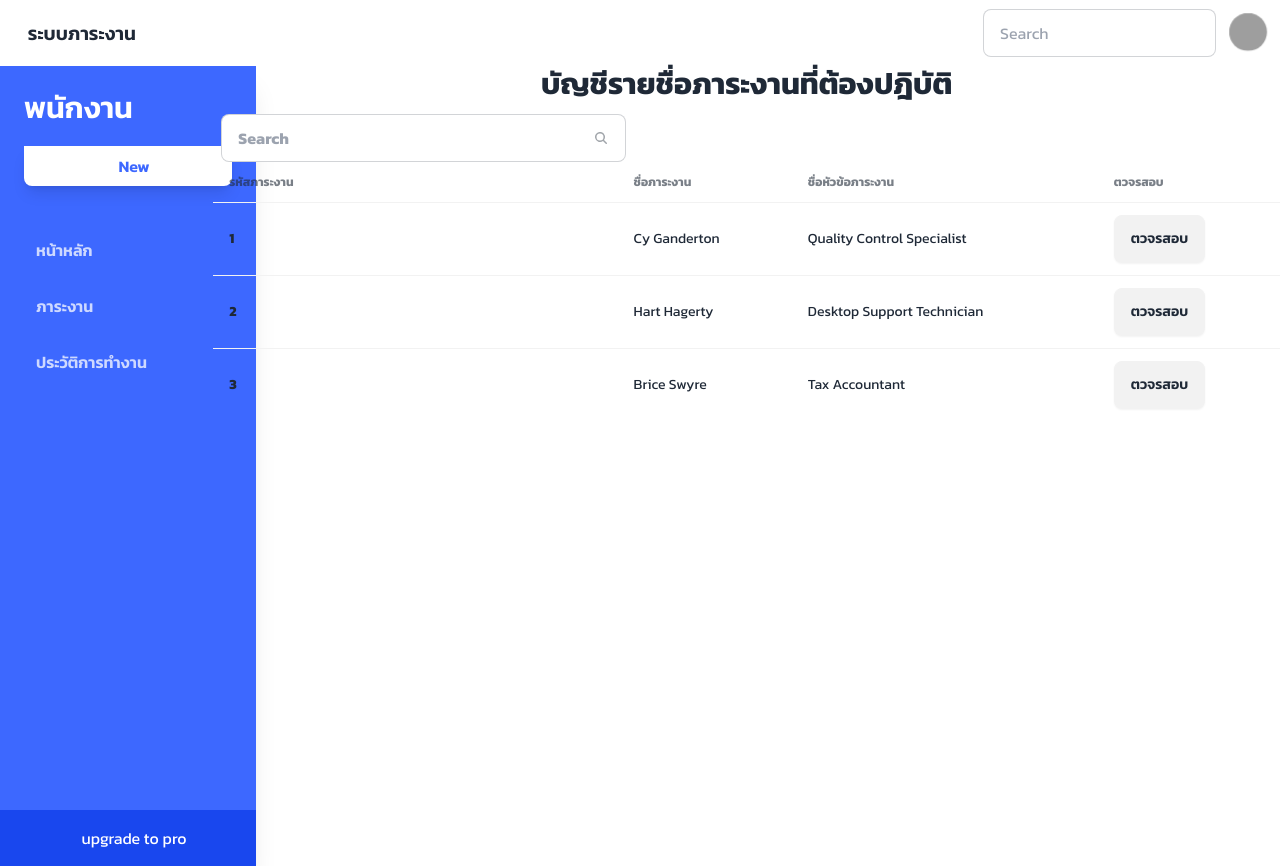
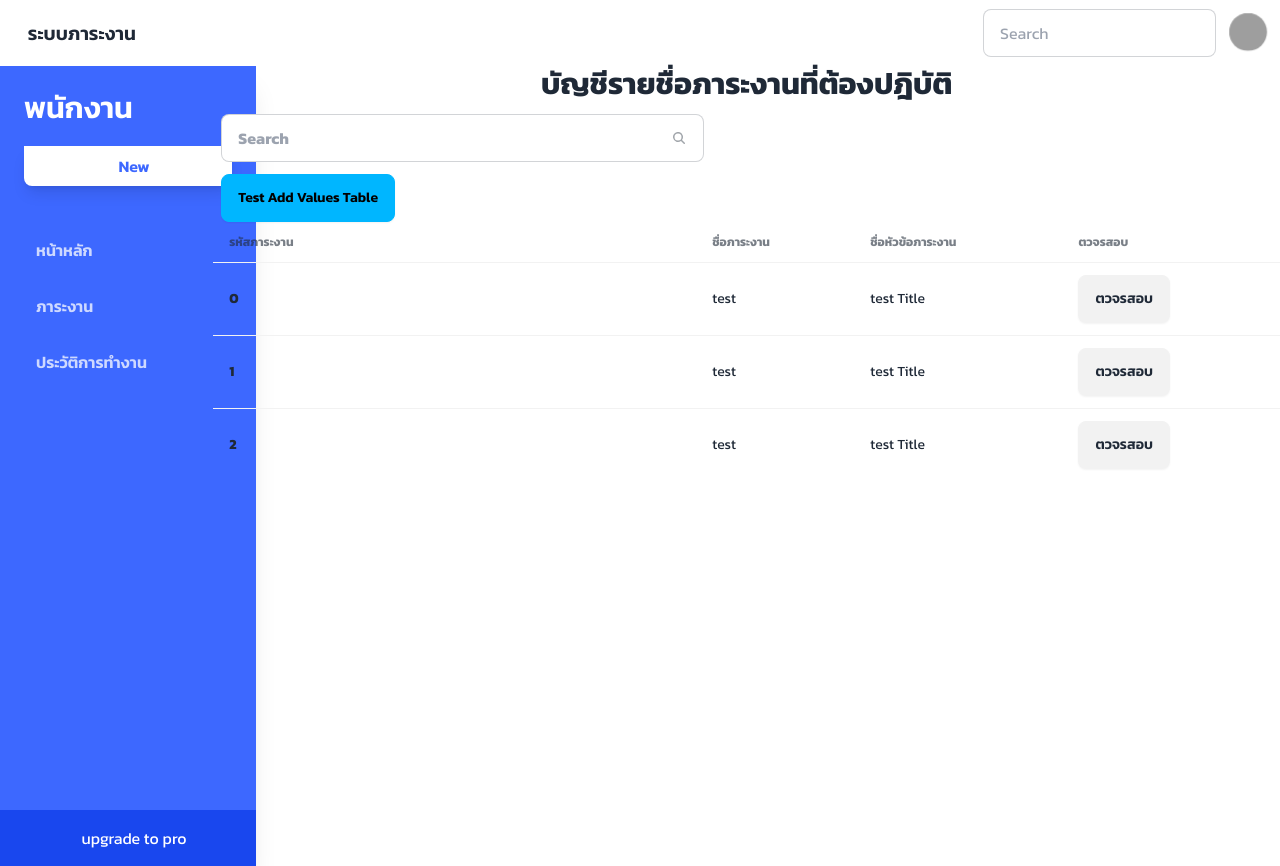
Before and after one commit to mTy8421/newProject, a React (Vite) app: page /works in a window 1280 px wide. Built offline with nearby package versions, Linux system fonts and the light colour scheme; grey boxes are pictures that could not be loaded.

Commit message:
edit Table

```diff
--- a/src/pages/Users/TableWork.jsx
+++ b/src/pages/Users/TableWork.jsx
@@ -1,6 +1,15 @@
+import { useState } from "react";
+
 import ModalWork from "./ModalWork";
 
 const TableWork = () => {
+
+  const [dataTable, setDataTable] = useState([
+    { Name: 'test', Title: 'test Title' },
+    { Name: 'test', Title: 'test Title' },
+    { Name: 'test', Title: 'test Title' },
+  ])
+
   return (
     <div className="overflow-x-auto">
       <table className="table">
@@ -20,6 +29,10 @@ const TableWork = () => {
                   clipRule="evenodd" />
               </svg>
             </label>
+            <button className="btn btn-info mt-3" onClick={() => {
+              setDataTable([...dataTable, { Name: 'test', Title: 'test Title' }])
+              console.table(dataTable)
+            }}>Test Add Values Table</button>
           </div>
           <tr>
             <th>รหัสภาระงาน</th>
@@ -29,33 +42,17 @@ const TableWork = () => {
           </tr>
         </thead>
         <tbody>
-          {/* row 1 */}
-          <tr className="hover">
-            <th>1</th>
-            <td>Cy Ganderton</td>
-            <td>Quality Control Specialist</td>
-            <td>
-              <ModalWork></ModalWork>
-            </td>
-          </tr>
-          {/* row 2 */}
-          <tr className="hover">
-            <th>2</th>
-            <td>Hart Hagerty</td>
-            <td>Desktop Support Technician</td>
-            <td>
-              <ModalWork></ModalWork>
-            </td>
-          </tr>
-          {/* row 3 */}
-          <tr className="hover">
-            <th>3</th>
-            <td>Brice Swyre</td>
-            <td>Tax Accountant</td>
-            <td>
-              <ModalWork></ModalWork>
-            </td>
-          </tr>
+
+          {dataTable.map((value, key) =>
+            <tr className="hover" key={key}>
+              <th>{key}</th>
+              <td>{value.Name}</td>
+              <td>{value.Title}</td>
+              <td>
+                <ModalWork></ModalWork>
+              </td>
+            </tr>
+          )}
         </tbody>
       </table>
     </div>
--- a/src/pages/WorkHead/WorkAdd.jsx
+++ b/src/pages/WorkHead/WorkAdd.jsx
@@ -13,13 +13,14 @@ export default function WorkAdd() {
 
       <div className="grid grid-cols-12">
 
-        <div className="sm:col-span-10">
+        <div className="sm:col-span-2">
           <div className="sticky top-0">
             <Aside></Aside>
           </div>
         </div>
 
         <div className="col-span-12 sm:col-span-10">
+
           <div className="mt-3 text-center">
             <h1 className="text-3xl font-semibold text-left">เพิ่มหัวข้อภาระงาน</h1>
             <ModalAddWork></ModalAddWork>
--- a/src/pages/WorkHead/WorkAddDo.jsx
+++ b/src/pages/WorkHead/WorkAddDo.jsx
@@ -13,7 +13,7 @@ export default function WorkAddDo() {
 
       <div className="grid grid-cols-12">
 
-        <div className="sm:col-span-10">
+        <div className="sm:col-span-2">
           <div className="sticky top-0">
             <Aside></Aside>
           </div>
```
